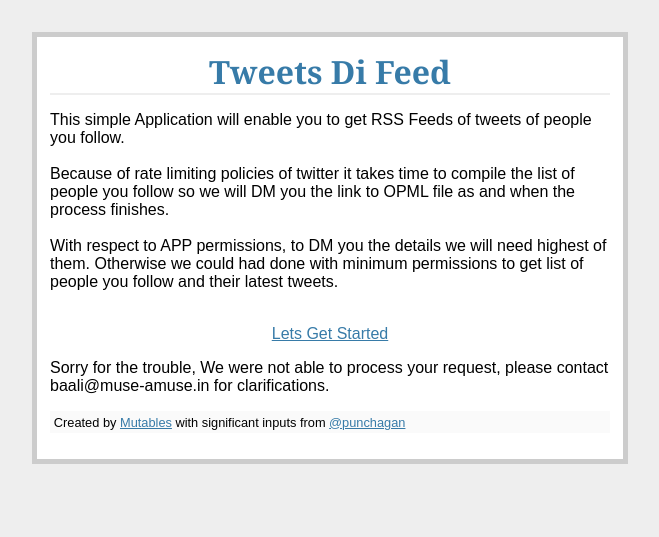
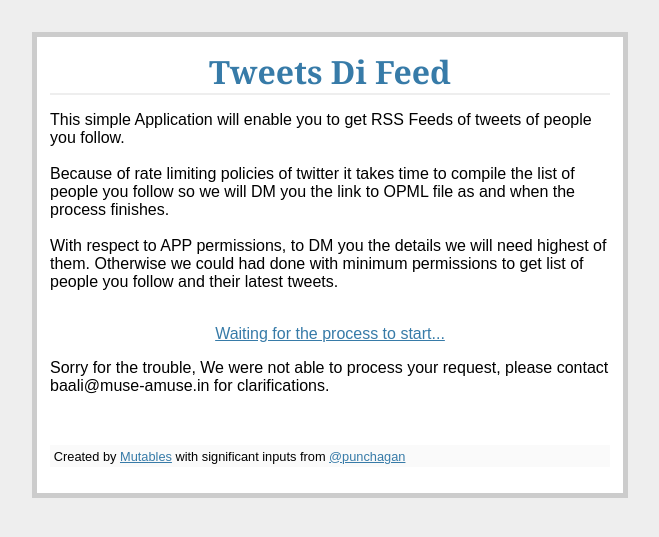
Before and after one commit to baali/SoFee, a Django app: template feeds/templates/layout.html in a window 1280 px wide. Shown: the top 537 px of the page, without its empty margins (310-969 px from the left). Run offline with Django 3.2, Linux system fonts and the light colour scheme; the template is opened without the code that fills it: most values are stand-ins (such as "Sample title", 1, 10 or a date in 2020); some libraries are stand-ins or nearby versions.

Commit message:
UI features to list friends and current status.

```diff
--- a/feeds/static/js/status.js
+++ b/feeds/static/js/status.js
@@ -12,22 +12,23 @@
     .done( function(data) {
       if (data.task_status === 'PENDING') {
         $("div.link").text("");
-        $("div.status").html("<p>Waiting for task to start...<br /></p>");
+        $("span.stats").html("<p>Waiting for task to start...<br /></p>");
         console.log(data);
         get_status(uuid);
       }
       else if (data.task_status === 'PROGRESS') {
         $("div.link").text("");
-        $("div.status").html("<p>Current Status: " + data.info + " <br/> Finished " + data.count + "/" + data.total_count +" friends.<br/></p>");
+        $("span.stats").html("Finished " + data.count + "/" + data.total_count +" friends.");
+        $("span.list").html(data.info);
         get_status(uuid);
       }
       else if (data.task_status === 'SUCCESS') {
         $("div.link").text("");
-        $("div.status").html("<p>Done processing your OPML file, you can Download it from <a href=\""+data.info+"\">here</a>.<br/></p>");
+        $("span.stats").html("<p>Done processing your OPML file, We have DMed you details or you can Download the file from <a href=\""+data.info+"\">here</a>.<br/></p>");
       }
     })
     .fail(function() {
-      $("div.status").html("<p>Sorry for the trouble, We were not able to process your request, please contact baali@muse-amuse.in for clarifications.<br/></p>");
+      $("span.stats").html("<p>Sorry for the trouble, We were not able to process your request, please contact baali@muse-amuse.in for clarifications.<br/></p>");
       console.log( "Task failed" );
     });
 }
--- a/feeds/templates/layout.html
+++ b/feeds/templates/layout.html
@@ -24,10 +24,18 @@
       </p>
       <div class=link>
         <p>
-          <a href="opml/" id="get-opml">Lets Get Started</a>
+          {% if uuid %}
+            <a href="opml/" id="get-opml">Waiting for the process to start...</a>
+          {% else %}
+            <a href="opml/" id="get-opml">Lets Get Started</a>
+          {% endif %}
         </p>
       </div>
       <div class=status>
+        <p>
+        <span class=stats></span><br/>
+        <span class=list></span>
+        </p>
       </div>
       <div class=metanav>
         Created by <a href="http://mutables.co/" target="_blank">Mutables</a> with significant inputs from <a href="https://twitter.com/punchagan/" target="_blank">@punchagan</a>
```
